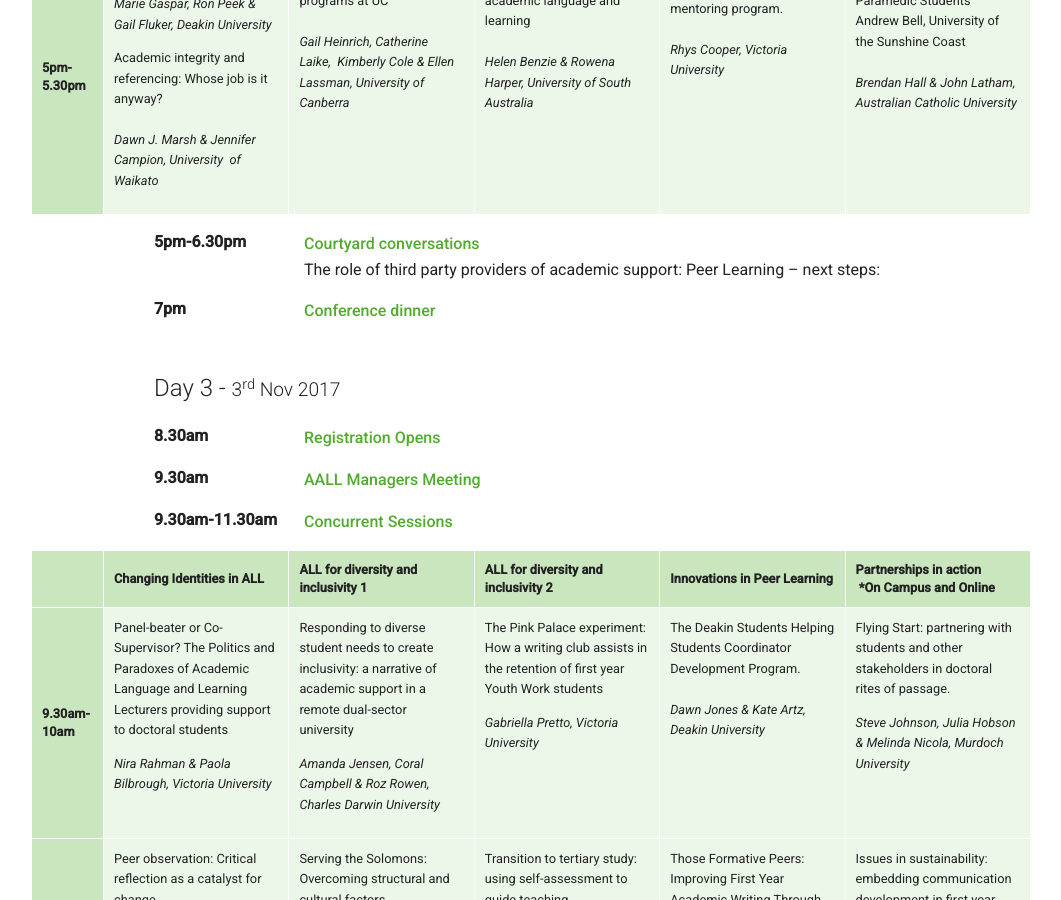
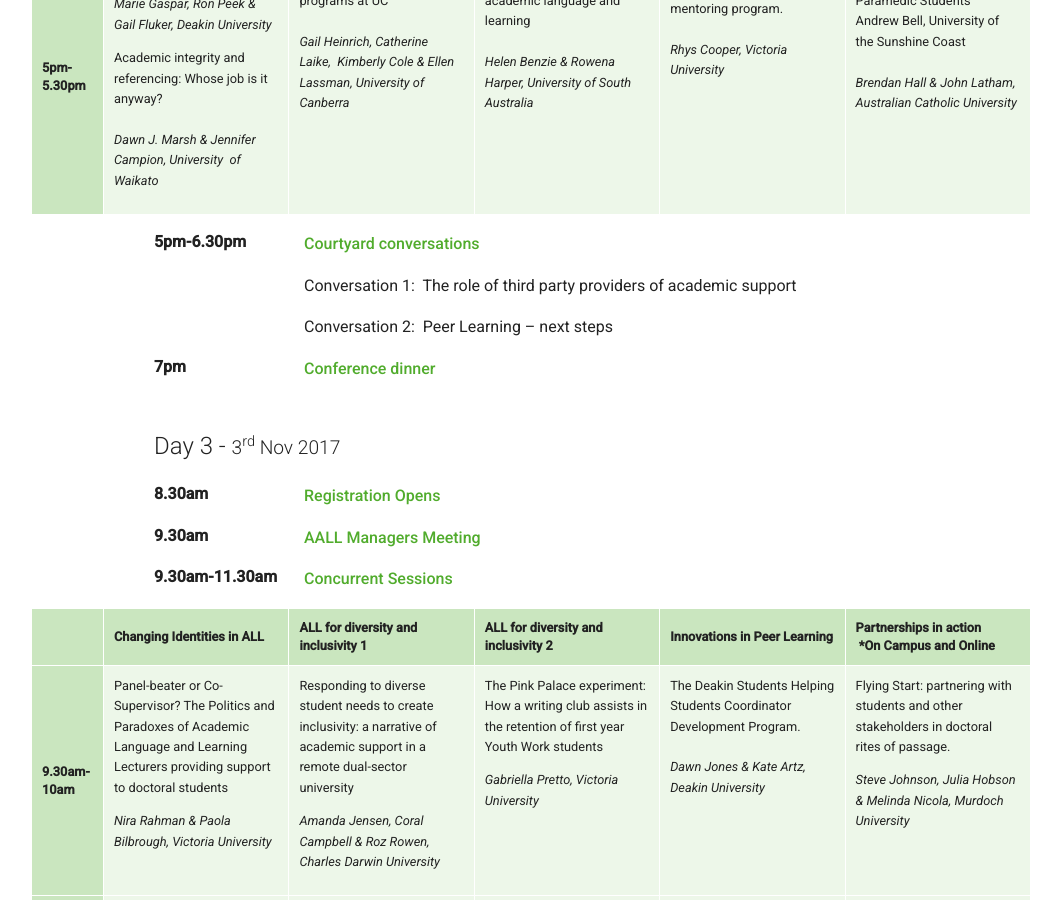
Before and after one commit to aallconference2017/aallconference2017.github.io, a Jekyll site: the page built from program/index.html, in a window 1280 px wide and 900 px high, scrolled down 5839 px. Shown: the whole window, without its empty margins (113-1174 px from the left). Built offline with Jekyll 4.4.1, drawn with Linux system fonts in a browser that asks for light colours.

Commit message:
Updated 'program/index.html' via CloudCannon

```diff
--- a/program/index.html
+++ b/program/index.html
@@ -236,7 +236,7 @@ show_jump_links: true
                     </table>
                 </div>
             </li>
-            <li><span class="time editable">5pm-6.30pm</span> <div class="session editable"><p><strong>Courtyard conversations</strong><br />The role of third party providers of academic support: Peer Learning &ndash; next steps:&nbsp;</p></div></li>
+            <li><span class="time editable">5pm-6.30pm</span> <div class="session editable"><p><strong>Courtyard conversations</strong></p><p>Conversation 1:&nbsp; The role of third party providers of academic support</p><p>Conversation 2:&nbsp; Peer Learning &ndash; next steps</p></div></li>
             <li><span class="time editable">7pm</span> <div class="session editable"><p><strong>Conference dinner</strong></p></div></li>
         </ul>
 
```
